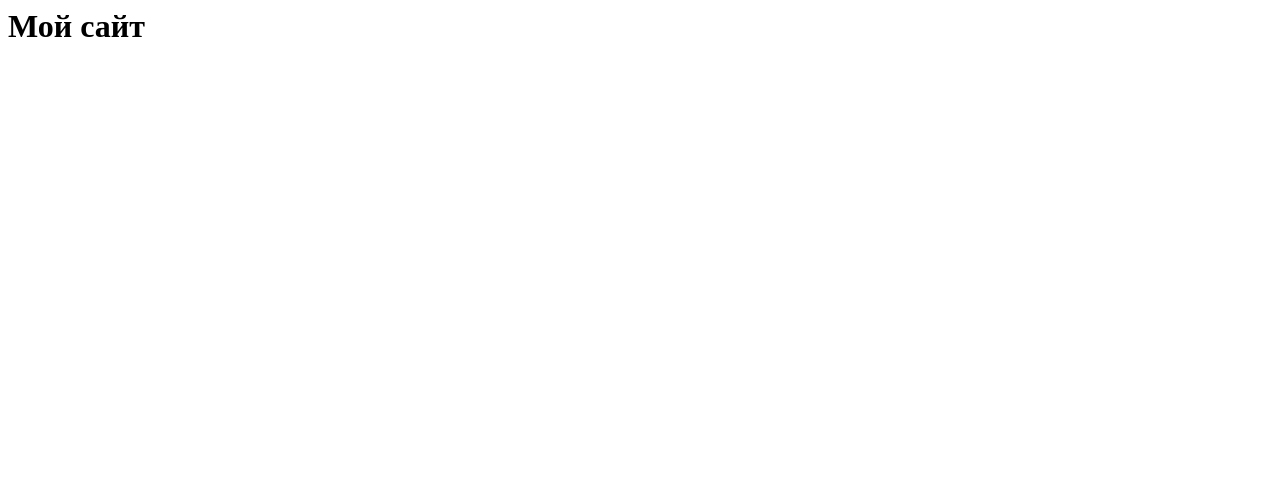
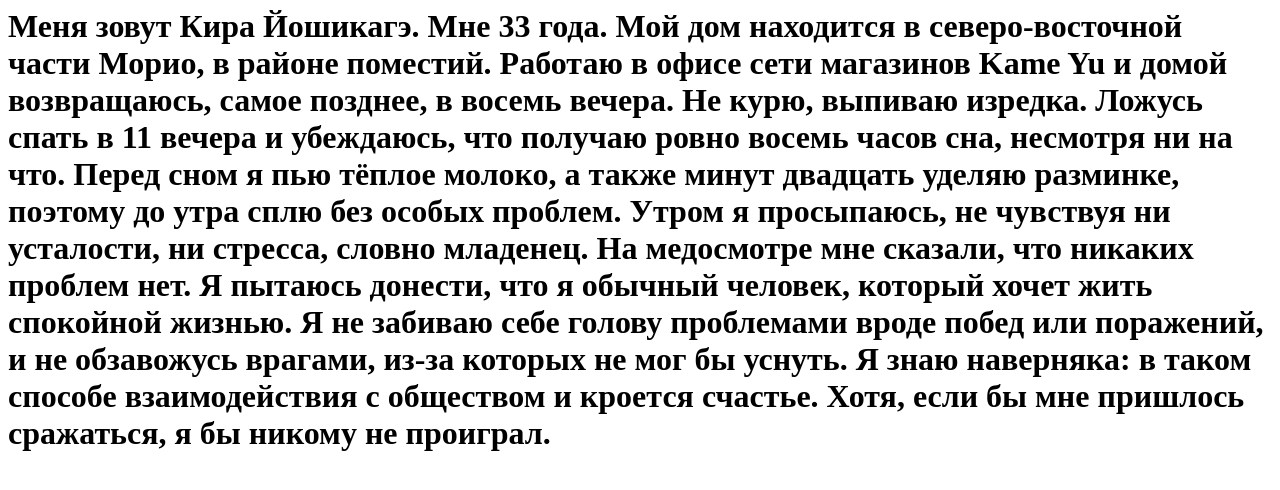
Before and after one commit to inalzhuzhuev/Codes, a plain HTML site: page index.html in a window 1280 px wide. Drawn offline with Linux system fonts and the light colour scheme.

Commit message:
Update index.html

```diff
--- a/index.html
+++ b/index.html
@@ -1,3 +1,3 @@
 <html>
-  <h1>Мой сайт</h1>
+  <h1>Меня зовут Кира Йошикагэ. Мне 33 года. Мой дом находится в северо-восточной части Морио, в районе поместий. Работаю в офисе сети магазинов Kame Yu и домой возвращаюсь, самое позднее, в восемь вечера. Не курю, выпиваю изредка. Ложусь спать в 11 вечера и убеждаюсь, что получаю ровно восемь часов сна, несмотря ни на что. Перед сном я пью тёплое молоко, а также минут двадцать уделяю разминке, поэтому до утра сплю без особых проблем. Утром я просыпаюсь, не чувствуя ни усталости, ни стресса, словно младенец. На медосмотре мне сказали, что никаких проблем нет. Я пытаюсь донести, что я обычный человек, который хочет жить спокойной жизнью. Я не забиваю себе голову проблемами вроде побед или поражений, и не обзавожусь врагами, из-за которых не мог бы уснуть. Я знаю наверняка: в таком способе взаимодействия с обществом и кроется счастье. Хотя, если бы мне пришлось сражаться, я бы никому не проиграл.</h1>
 </html>
```
